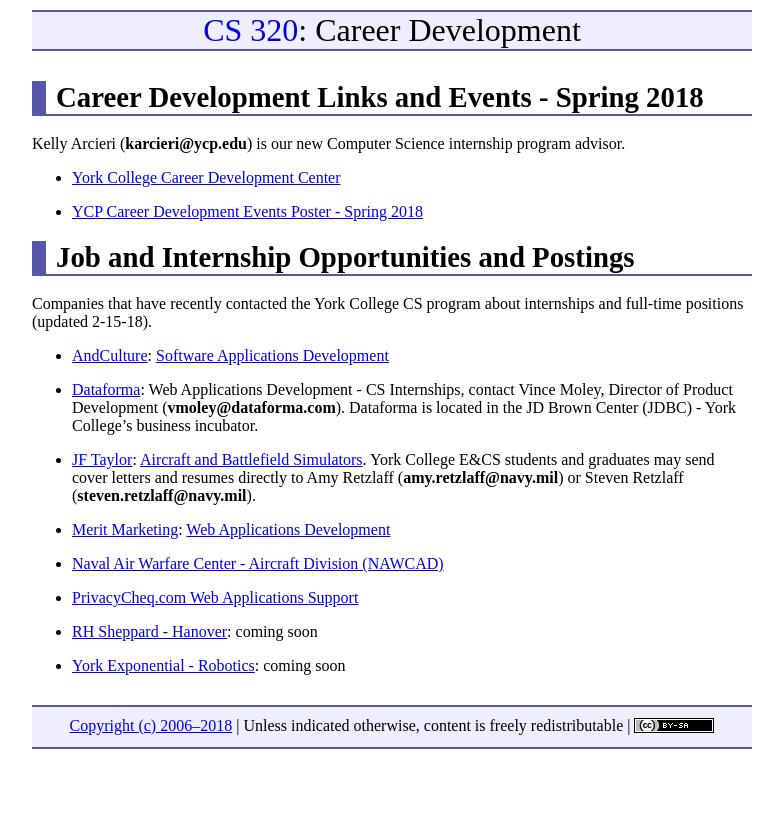
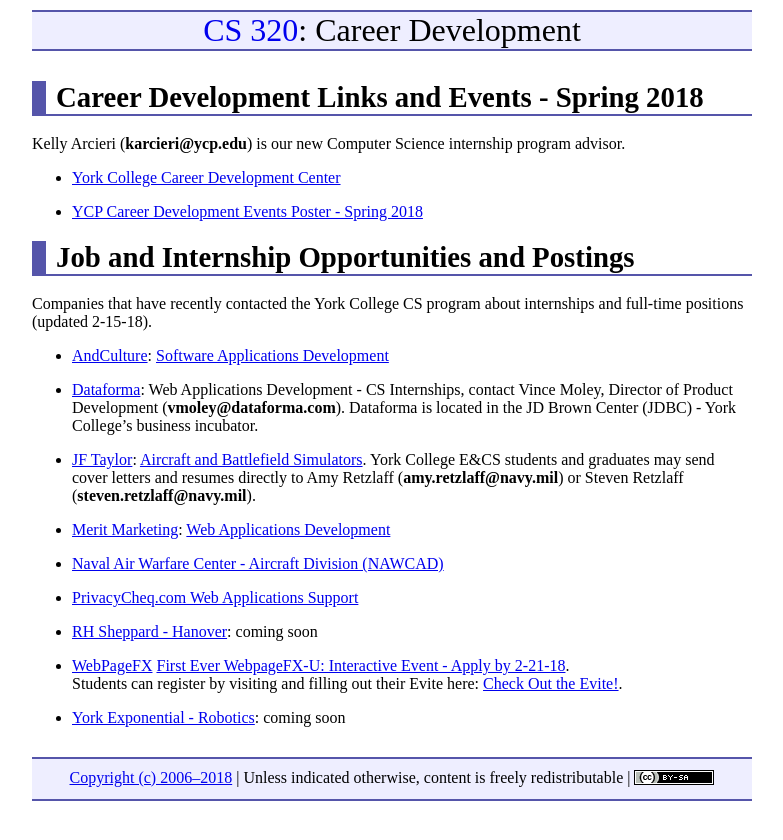
Before and after one commit to ycpcs/cs320-spring2018, a Jekyll site: the page built from careers/index.md, in a window 1280 px wide. Shown: the top 840 px of the page, without its empty margins (248-1031 px from the left). Built offline with Jekyll 4.4.1, drawn with Linux system fonts in a browser that asks for light colours.

Commit message:
more postiongs

```diff
--- a/careers/index.md
+++ b/careers/index.md
@@ -29,8 +29,13 @@ Companies that have recently contacted the York College CS program about interns
 
 * [Naval Air Warfare Center - Aircraft Division (NAWCAD)](https://www.indeed.com/jobs?q=Science-Technology-Engineering-Math+%28STEM%29+Student+Internships&l=Lexington+Park%2C+MD)
 
+
+
 * [PrivacyCheq.com Web Applications Support](PrivacyCheqPosting_012118.pdf)
 
 * [RH Sheppard - Hanover](http://rhsheppard.com): coming soon
 
+* [WebPageFX](https://www.webpagefx.com) [First Ever WebpageFX-U: Interactive Event - Apply by 2-21-18](WebpageFXUInteractive.pdf).
+Students can register by visiting and filling out their Evite here: [Check Out the Evite!](https://www.evite.com/event/03B7YXLVINVI34442EPH7RYVWW5CC4/rsvp?utm_campaign=send_sharable_link&utm_medium=sharable_invite&utm_source=NA).
+
 * [York Exponential - Robotics](http://yorkexponential.com): coming soon
```
Also changed, not shown: 1 other file.
